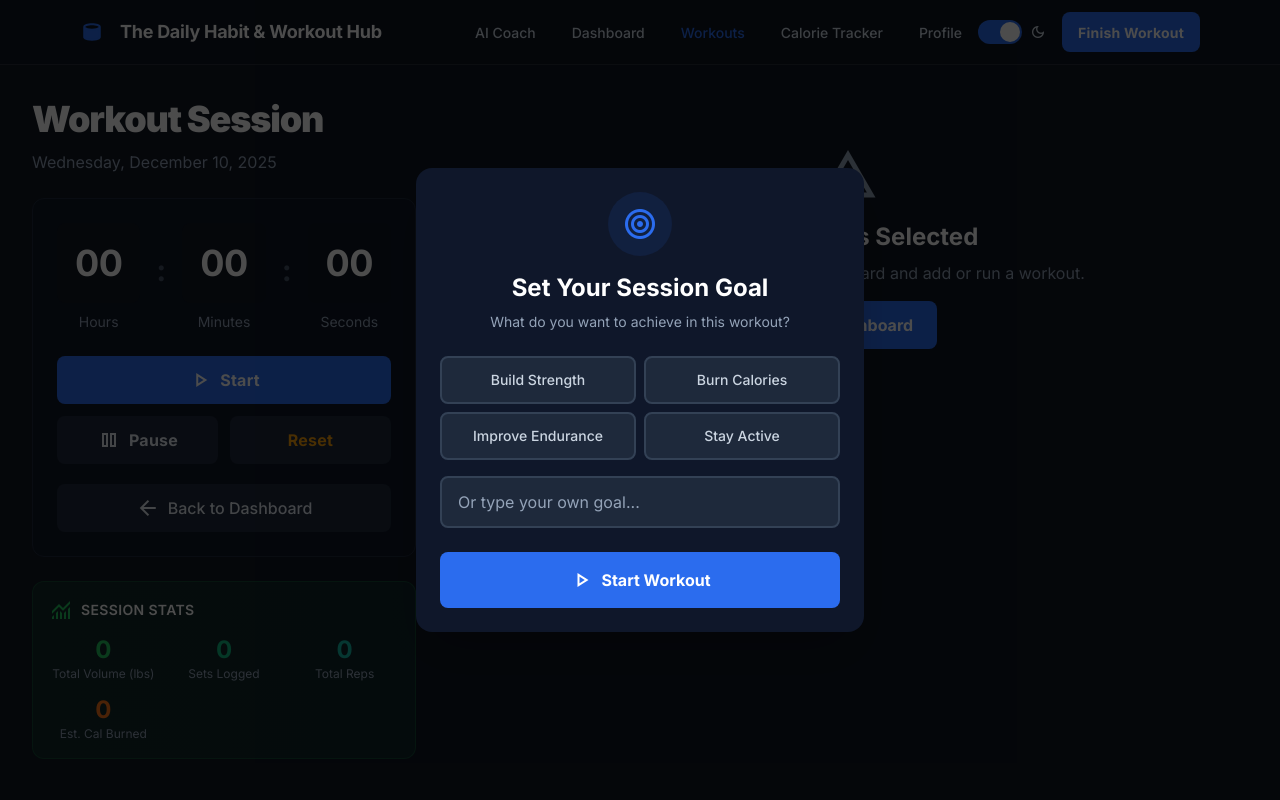
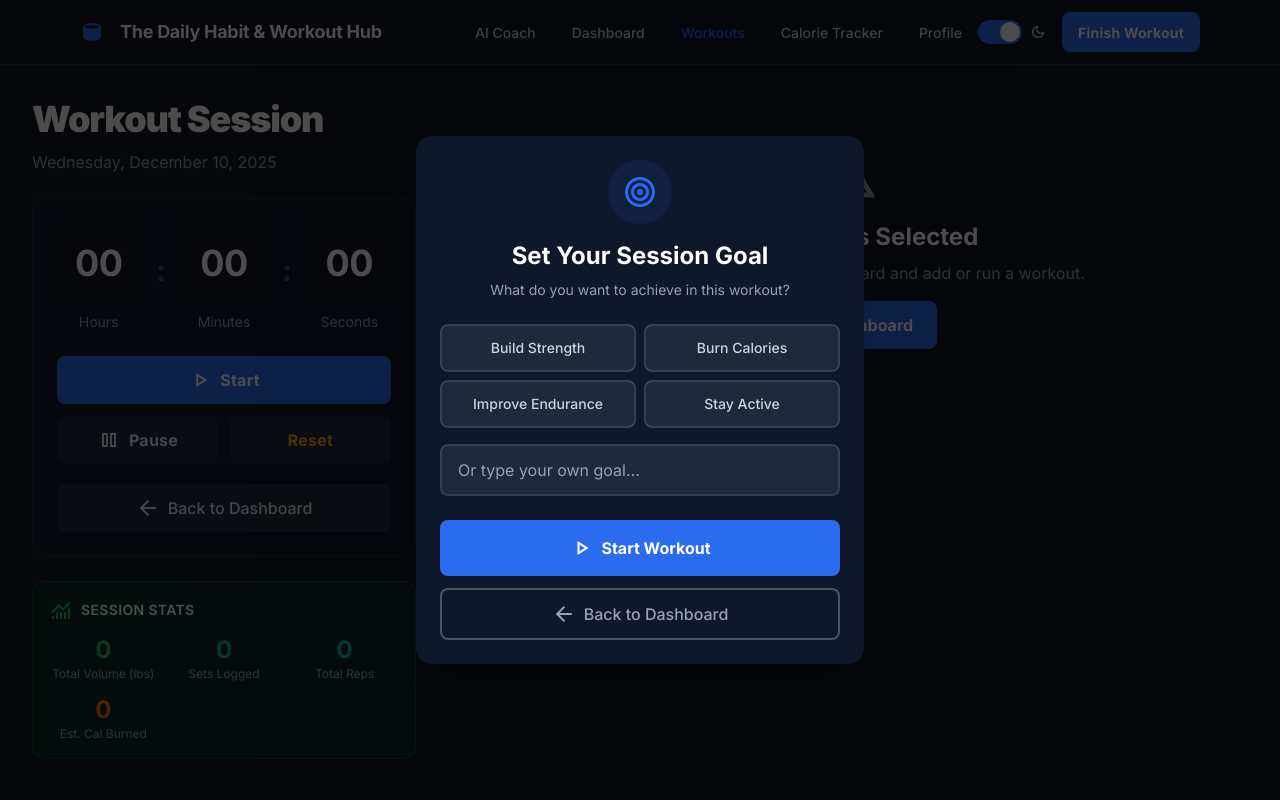
Before and after one commit to RunnelleMoredo/CSCI-4230U---Advanced-Web-Development-Final-Project-, a Flask app: page /session in a window 1280 px wide. Run offline with Flask 3, Linux system fonts and the light colour scheme; some libraries are stand-ins or nearby versions.

Commit message:
Add Back to Dashboard button in workout session goal modal

```diff
--- a/templates/session.html
+++ b/templates/session.html
@@ -93,6 +93,13 @@
         <span class="material-symbols-outlined">play_arrow</span>
         Start Workout
       </button>
+
+      <!-- Back to Dashboard -->
+      <a href="/main_dashboard"
+        class="w-full py-3 mt-3 border-2 border-slate-300 dark:border-slate-600 text-slate-600 dark:text-slate-400 font-medium rounded-lg hover:bg-slate-100 dark:hover:bg-slate-800 transition flex items-center justify-center gap-2">
+        <span class="material-symbols-outlined">arrow_back</span>
+        Back to Dashboard
+      </a>
     </div>
   </div>
 
```
